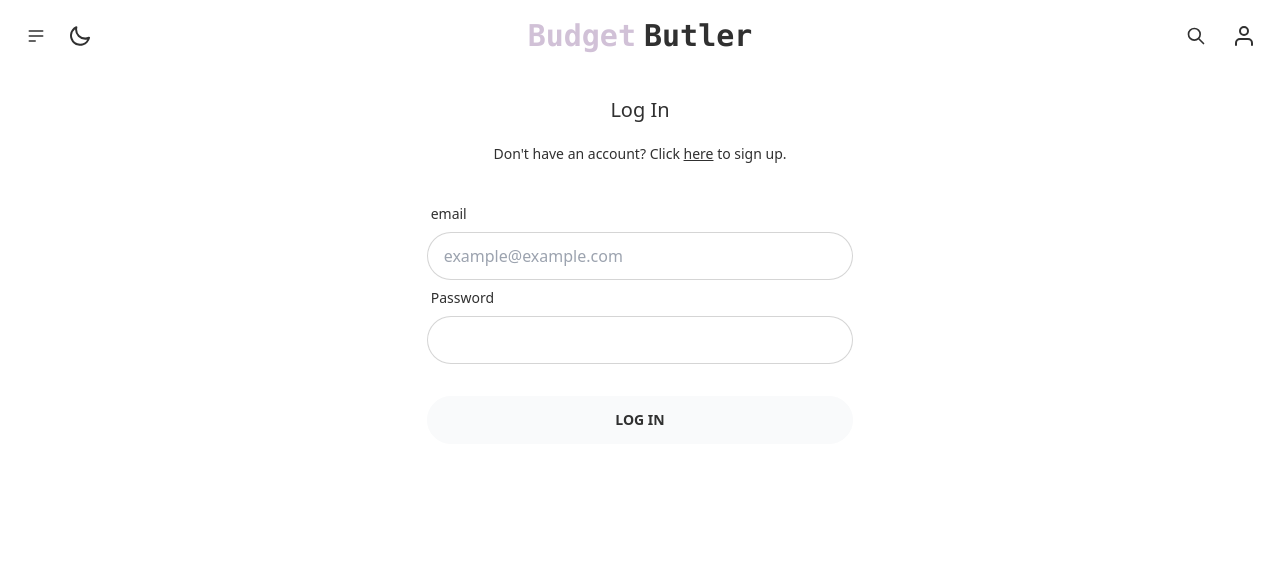
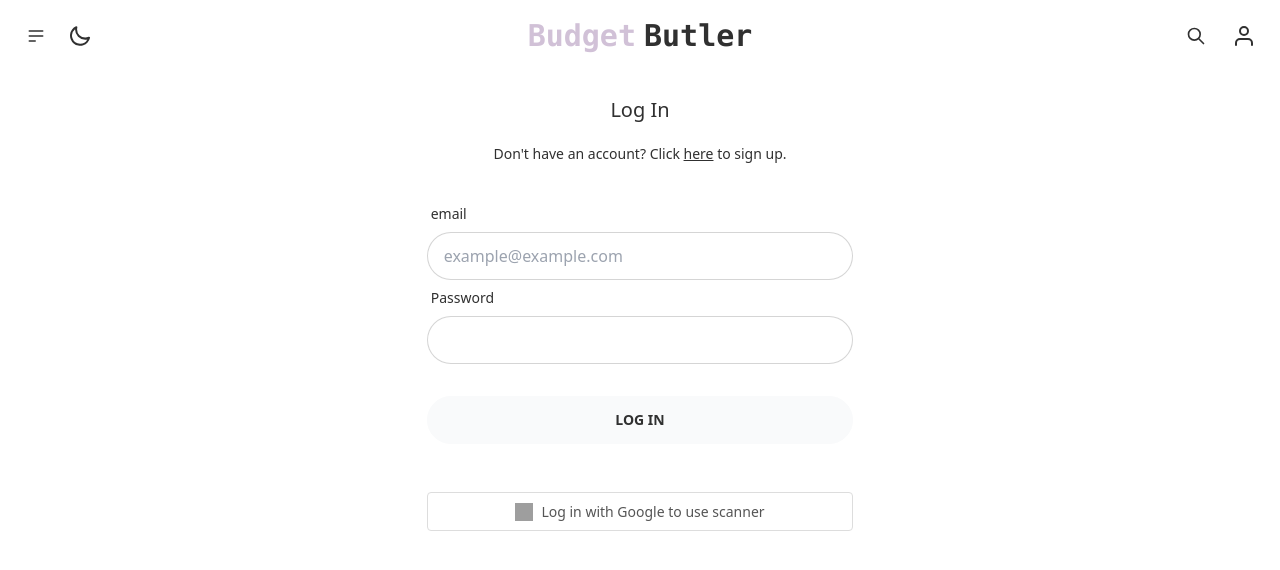
Before and after one commit to xintiangao/final-project, a SvelteKit app: page /auth in a window 1280 px wide. Shown: the top 570 px of the page. Built offline with nearby package versions, Linux system fonts and the light colour scheme; no server answers; grey boxes are pictures that could not be loaded.

Commit message:
Deleted scan page and change redirect of google sign in to expenses page

```diff
--- a/src/routes/auth/+page.svelte
+++ b/src/routes/auth/+page.svelte
@@ -2,12 +2,29 @@
 	import { goto } from '$app/navigation';
 	import { authenticateUser, isAuthenticated, goToCreateUser } from '../../utils/auth.js';
 	import { onMount } from 'svelte';
+	import { PUBLIC_CLIENT_ID } from '$env/static/public'
+
+	var YOUR_CLIENT_ID = PUBLIC_CLIENT_ID;
+  	var YOUR_REDIRECT_URI = 'http://localhost:5173/expenses';
+  	var fragmentString = location.hash.substring(1);
 
 	let isLoading = false;
 	let showModal = false;
 	let showErrorMessage = false;
 	let email = '';
 	let password = '';
+
+	// Parse query string to see if page request is coming from OAuth 2.0 server.
+	var params = {};
+	var regex = /([^&=]+)=([^&]*)/g, m;
+	while (m = regex.exec(fragmentString)) {
+		params[decodeURIComponent(m[1])] = decodeURIComponent(m[2]);
+	}
+	if (Object.keys(params).length > 0) {
+		localStorage.setItem('oauth2', JSON.stringify(params) );
+		//hide the access token from url
+		window.history.pushState({}, document.title, "/" + "expenses")
+	}
 
 	export async function signIn(evt) {
 		evt.preventDefault();
@@ -38,6 +55,37 @@
 		email = '';
 		password = '';
 	});
+
+	function oauth2SignIn() {
+		// Google's OAuth 2.0 endpoint for requesting an access token
+		var oauth2Endpoint = 'https://accounts.google.com/o/oauth2/v2/auth';
+
+		// Create element to open OAuth 2.0 endpoint in new window.
+		var form = document.createElement('form');
+		form.setAttribute('method', 'GET'); // Send as a GET request.
+		form.setAttribute('action', oauth2Endpoint);
+
+		// Parameters to pass to OAuth 2.0 endpoint.
+		var params = {'client_id': YOUR_CLIENT_ID,
+					'redirect_uri': YOUR_REDIRECT_URI,
+					'scope': 'https://www.googleapis.com/auth/userinfo.email https://www.googleapis.com/auth/userinfo.profile https://www.googleapis.com/auth/cloud-platform openid',
+					'state': 'try_sample_request',
+					'include_granted_scopes': 'true',
+					'response_type': 'token'};
+
+		// Add form parameters as hidden input values.
+		for (var p in params) {
+		var input = document.createElement('input');
+		input.setAttribute('type', 'hidden');
+		input.setAttribute('name', p);
+		input.setAttribute('value', params[p]);
+		form.appendChild(input);
+		}
+
+		// Add form to page and submit it to open the OAuth 2.0 endpoint.
+		document.body.appendChild(form);
+		form.submit();
+  	}
 </script>
 
 {#if $isAuthenticated}
@@ -117,6 +165,45 @@
 					{/if}
 				</div>
 			</div>
+
+			<div class="flex justify-center items-center mt-8">
+				<div class="form-control w-full mt-4">
+					<button id="signin-button" class="google-button" on:click={oauth2SignIn}>
+						<img
+						src="https://developers.google.com/identity/images/g-logo.png"
+						alt="Sign in with Google"
+						class="google-button__logo"
+						/>
+						Log in with Google to use scanner
+					</button>
+				</div>
+			</div>
 		</form>
 	</div>
 {/if}
+
+<style>
+	.google-button {
+	  display: flex;
+	  align-items: center;
+	  justify-content: center;
+	  padding: 8px 12px;
+	  background-color: #fff;
+	  border: 1px solid #ddd;
+	  border-radius: 4px;
+	  font-size: 14px;
+	  color: #555;
+	  cursor: pointer;
+	  transition: border-color 0.3s ease-in-out; /* Add transition for smooth effect */
+	}
+
+	.google-button:hover {
+	  border-color: blue; /* Change the border color on hover */
+	}
+
+	.google-button__logo {
+	  width: 18px;
+	  height: 18px;
+	  margin-right: 8px;
+	}
+  </style>
--- a/src/routes/scan/+page.svelte
+++ /dev/null
@@ -1,88 +0,0 @@
-<script>
-    import { processDocument } from "../../utils/receipt"
-    import { afterUpdate } from 'svelte';
-
-    let result = {};
-    let selectedImage = null;
-
-    async function parseDocument(evt) {
-      try {
-        selectedImage = URL.createObjectURL(evt.target['file'].files[0]);
-        result = await processDocument(evt.target['file'].files[0]);
-      } catch (error) {
-        console.error("An error occurred:", error);
-        alert("Error occurred while processing the document. Please try again.");
-      }
-    }
-
-    // Use afterUpdate to trigger UI updates after the result is updated
-    afterUpdate(() => {
-      // console.log(result);
-    });
-  </script>
-
-  <style>
-    .container {
-      max-width: 400px;
-      margin: 0 auto;
-      padding: 20px;
-      border: 1px solid #ccc;
-      border-radius: 5px;
-    }
-
-    .form-group {
-      margin-bottom: 15px;
-    }
-
-    .form-group label {
-      font-weight: bold;
-      display: block;
-    }
-
-    .form-group input[type="file"] {
-      margin-top: 5px;
-    }
-
-    .form-group button {
-      padding: 10px 20px;
-      background-color: #4CAF50;
-      color: white;
-      border: none;
-      border-radius: 5px;
-      cursor: pointer;
-    }
-  </style>
-
-  <div class="container">
-    <form on:submit|preventDefault={parseDocument}>
-      <h2>Document Parser</h2>
-      <div class="form-group">
-        <label for="file">Select a file:</label>
-        <input type="file" name="file" class="file-input file-input-bordered file-input-secondary w-full" />
-      </div>
-      <div class="form-group">
-        <button class="btn">Parse Document</button>
-      </div>
-    </form>
-  <!-- preview image on click -->
-    {#if selectedImage}
-      <div class="image-preview">
-        <h3>Image Preview:</h3>
-        <!-- svelte-ignore a11y-img-redundant-alt -->
-        <img src="{selectedImage}" alt="Selected Image" />
-      </div>
-    {/if}
-
-    <!-- return results -->
-    <div>
-      <h3>Parsing Result:</h3>
-      {#if result}
-        <p><strong>Supplier Name:</strong> {result.supplierName}</p>
-        <p><strong>Purchase Date:</strong> {result.receiptDate}</p>
-        <p><strong>Purchase Time:</strong> {result.receiptTime}</p>
-        <p><strong>Total Amount:</strong> {result.totalAmount}</p>
-      {:else}
-        <p>No result available.</p>
-      {/if}
-    </div>
-  </div>
```
